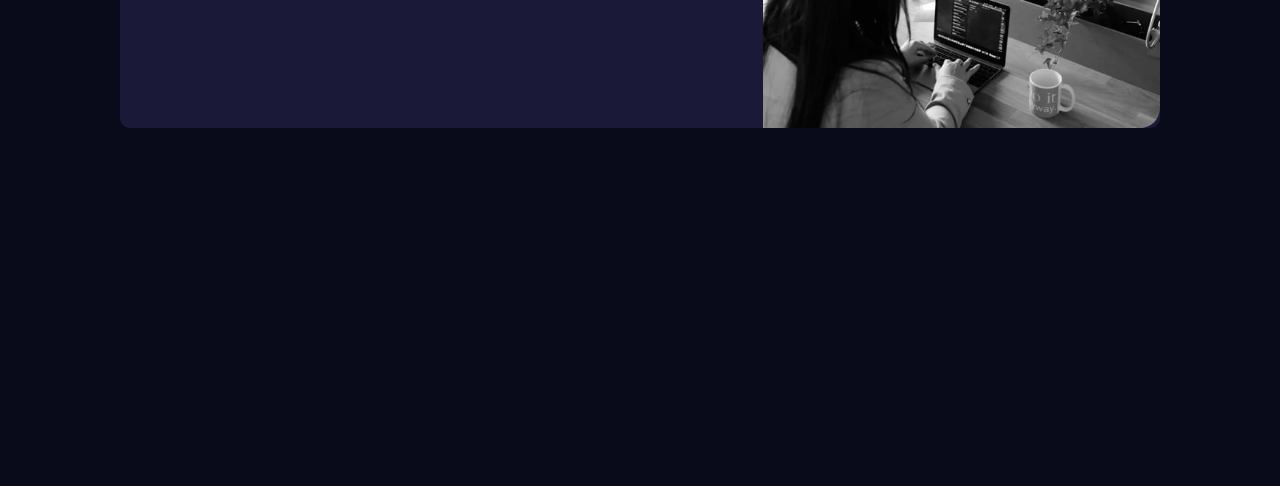
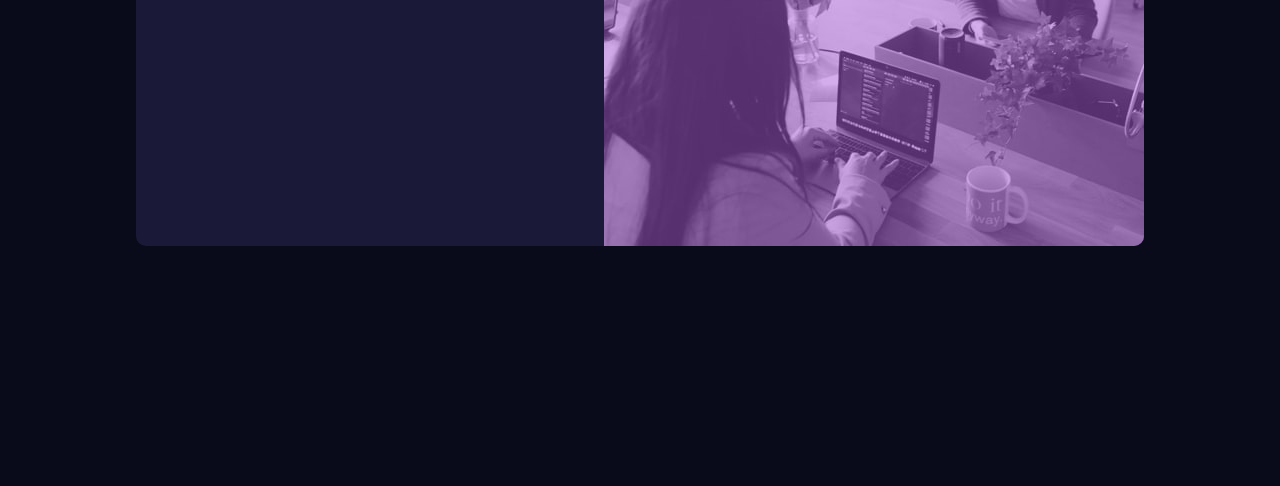
Before and after one commit to Thgzin/stats-preview-card, a plain HTML site: page index.html in a window 1280 px wide. Shown: the part 440-926 px from the top of the page. Before the commit the page ends 808 px from the top, so only its background shows below. Drawn offline with Linux system fonts and the light colour scheme.

Commit message:
fixingBGImage

```diff
--- a/index.html
+++ b/index.html
@@ -19,6 +19,7 @@
     <div class="container">
       <div class="box">
         <div class="image-container">
+          <div class="image-overlay"></div>
           <img
             src="images/image-header-desktop.jpg"
             class="image-header"
--- a/style.css
+++ b/style.css
@@ -43,7 +43,6 @@ body {
   font-family: "Lexend Deca", serif;
   background-color: var(--Very-dark-blue);
   height: 100vh;
-
 }
 
 .container {
@@ -65,26 +64,31 @@ body {
   display: inline-block;
 }
 
+.image-overlay {
+  position: absolute;
+  top: 0;
+  left: 0;
+  width: 100%;
+  height: 100%;
+  background-color: var(--Soft-violet);
+  opacity: 0.5;
+  border-top-right-radius: 10px;
+  border-bottom-right-radius: 10px;
+}
+
 .image-container .image-header {
   width: 100%;
   height: 100%;
   object-fit: cover;
   display: block;
-  transition: opacity 0.3s ease;
-  border-top-right-radius: 20px;
-  border-bottom-right-radius: 20px;
+  border-top-right-radius: 10px;
+  border-bottom-right-radius: 10px;
 }
-
 .insights-text {
   order: -1;
   color: var(--White);
   margin: 4rem;
-}
-
-img {
-  height: auto;
-  width: auto;
-  display: block;
+  max-width: 340px;
 }
 
 span {
@@ -120,4 +124,8 @@ span {
     border-top-left-radius: 20px;
     border-bottom-right-radius: 0px;
   }
+  .image-overlay {
+    border-top-left-radius: 20px;
+    border-bottom-right-radius: 10px;
+  }
 }
```
